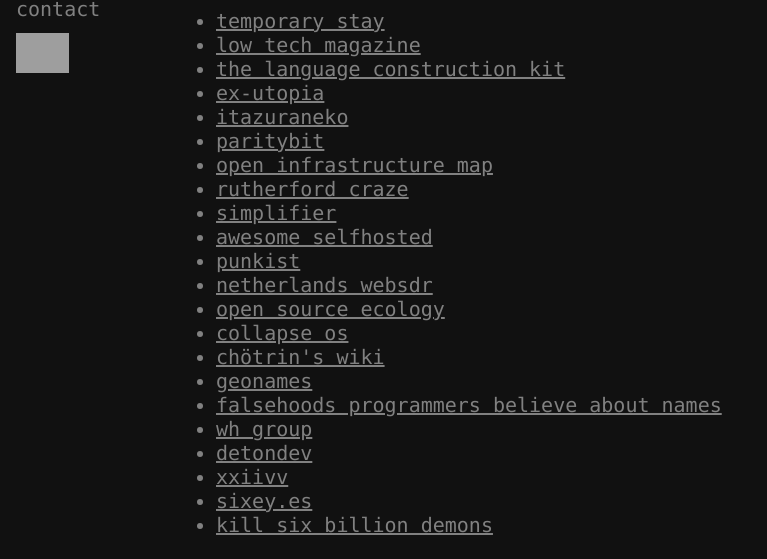
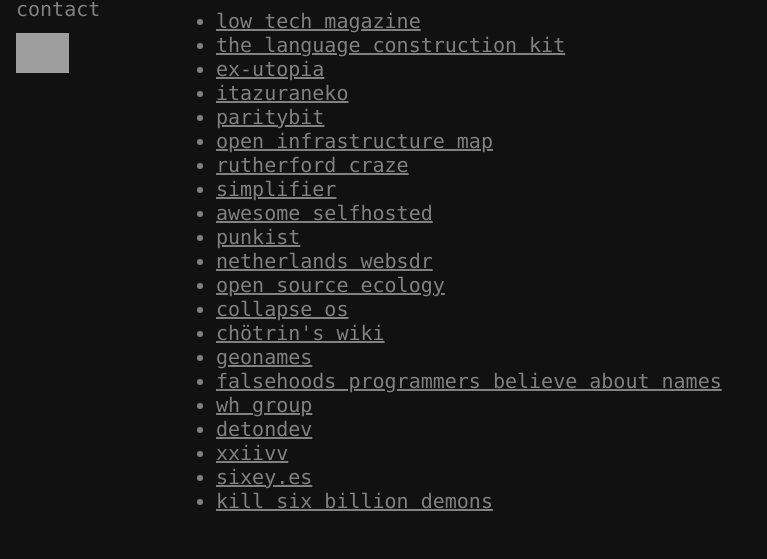
Before and after one commit to tosatur/tosatur-site, a plain HTML site: page tosatur/misc/index.html in a window 1280 px wide. Shown: the part 344-903 px from the top of the page, without its empty margins (0-767 px from the left). After the commit the page ends 879 px from the top, so only its background shows below. Drawn offline with Linux system fonts and the light colour scheme; grey boxes are pictures that could not be loaded.

Commit message:
remove link

```diff
--- a/tosatur/misc/index.html
+++ b/tosatur/misc/index.html
@@ -41,7 +41,6 @@
             <h2>good links</h2>
             <p>in no particular order:</p>
             <ul>
-                <li><a href="https://www.agoda.com/en-gb/temporary-stay/hotel/all/kuala-lumpur-my.html?finalPriceView=2&isShowMobileAppPrice=false&cid=1844104&numberOfBedrooms=&familyMode=false&adults=2&children=0&rooms=1&maxRooms=0&checkIn=2023-10-16&isCalendarCallout=false&childAges=&numberOfGuest=0&missingChildAges=false&travellerType=1&showReviewSubmissionEntry=false&currencyCode=AUD&isFreeOccSearch=false&isCityHaveAsq=false&los=6&searchrequestid=86235372-3224-43ed-b00e-71634687499d">temporary stay</a></li>
                 <li><a href="https://solar.lowtechmagazine.com/">low tech magazine</a></li>
                 <li><a href="http://zompist.com/kit.html">the language construction kit</a></li>
                 <li><a href="https://www.exutopia.com/">ex-utopia</a></li>
```
